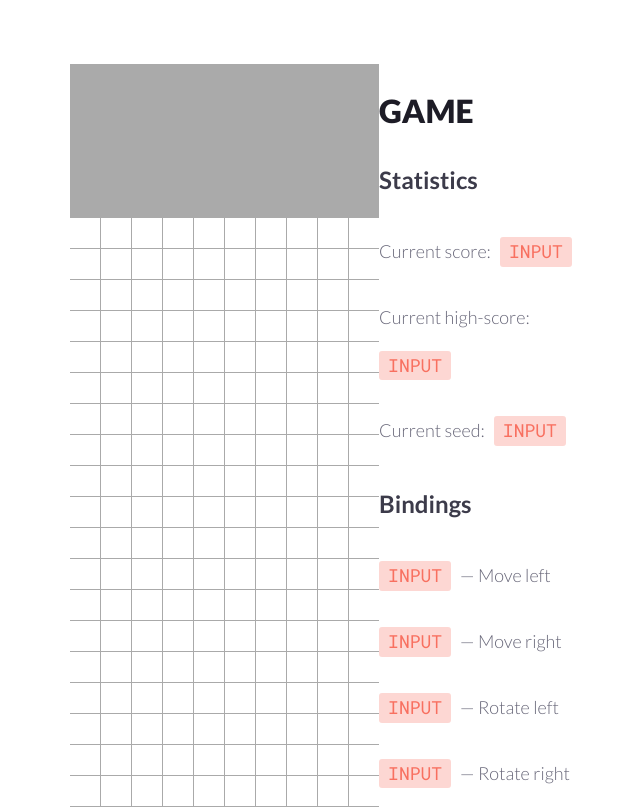
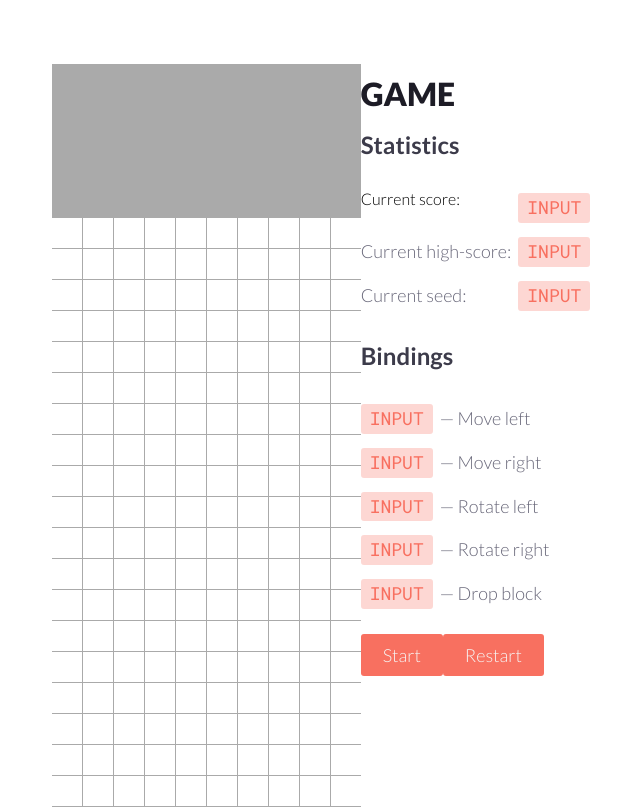
Before and after one commit to clk1006/teris, a Next.js app: page / in a window 1280 px wide. Shown: the top 809 px of the page, without its empty margins (319-959 px from the left). Built offline with nearby package versions, Linux system fonts and the light colour scheme.

Commit message:
style changes

```diff
--- a/pages/index.js
+++ b/pages/index.js
@@ -92,21 +92,15 @@ export default function Home() {
             <div className="nextElement-block"></div>
             <div className="info-block">
               <h1>GAME</h1>
-              <h2>Statistics</h2>
-              <div className="stat-container">
-                <div className="input-container c-score">
-                  <p>Current score: </p>
-                  <p className="input">INPUT</p>
-                </div>
-
-                <div className="input- h-score">
+              <div className="info-container">
+                <h2>Statistics</h2>
+                <div className="input-container stats">
+                  <label>Current score: </label>
+                  <p className="input input-score">INPUT</p>
                   <p>Current high-score: </p>
-                  <p className="input">INPUT</p>
-                </div>
-
-                <div className="input-container seed">
+                  <p className="input input-high-score">INPUT</p>
                   <p>Current seed: </p>
-                  <p className="input">INPUT</p>
+                  <p className="input input-seed">INPUT</p>
                 </div>
 
                 <h2>Bindings</h2>
--- a/styles/main.css
+++ b/styles/main.css
@@ -30,6 +30,8 @@
 }
 
 h1 {
+    margin: 4px 0;
+
     font-weight: 900;
     font-size: 32px;
 
@@ -37,6 +39,8 @@ h1 {
 }
 
 h2 {
+    margin: 0 0 22px 0;
+
     font-weight: 700;
     font-size: 24px;
 
@@ -44,6 +48,8 @@ h2 {
 }
 
 p {
+    margin: 7px 0;
+
     font-weight: 300;
     font-size: 18px;
 
@@ -72,9 +78,10 @@ p.input:hover {
 }
 
 .input-container {
+    margin: 0 0 18px 0;
     display: grid;
     grid-template-columns: fit-content(100%) auto;
-    grid-column-gap: 9px;
+    grid-column-gap: 7px;
 }
 
 .start-btn, .restart-btn {
```
